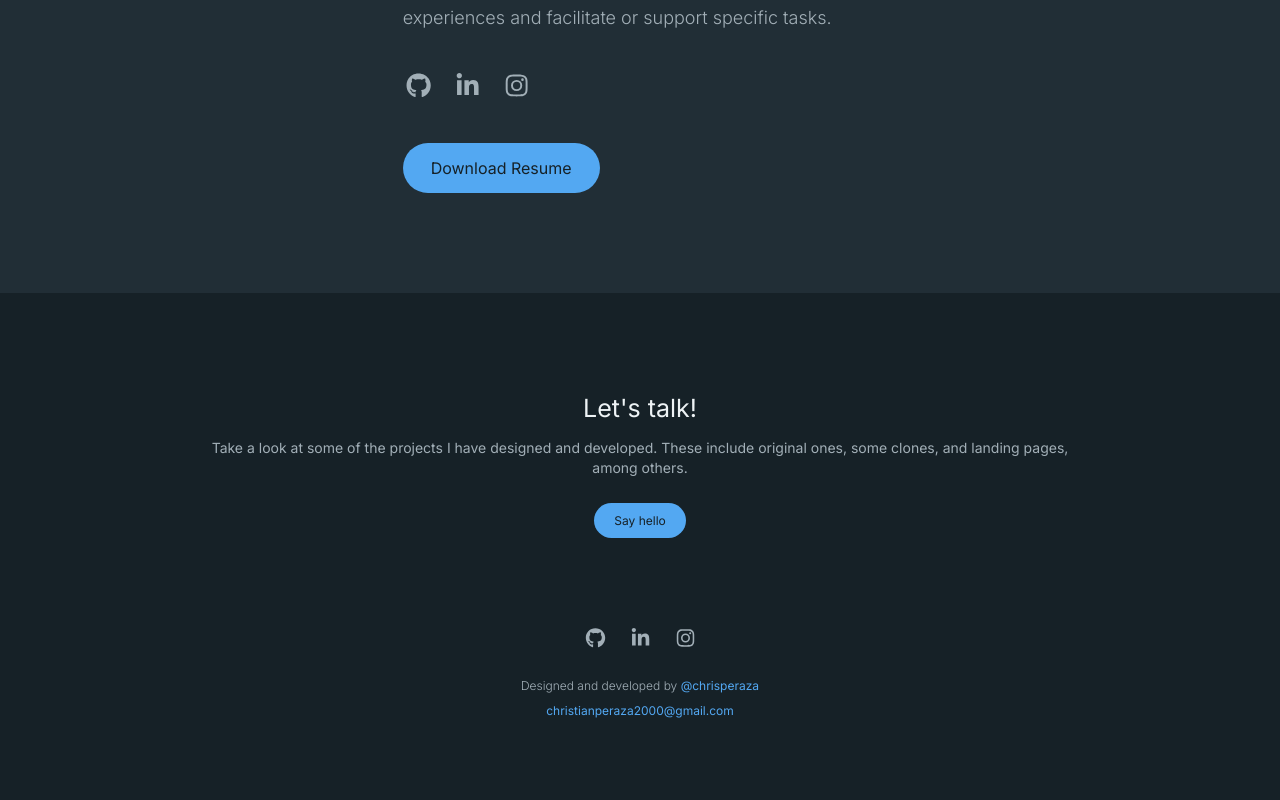
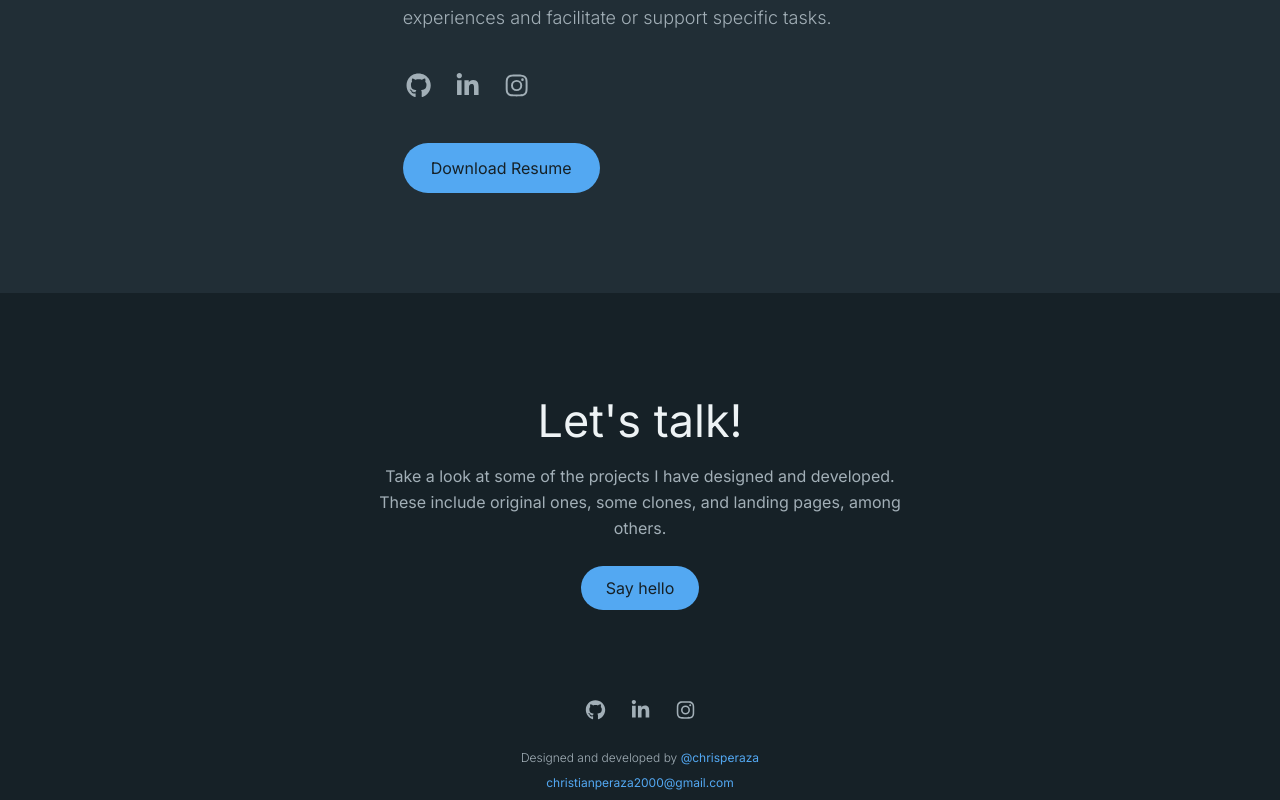
Before and after one commit to chrisperaza/portfolio-dev, a React (Vite) app: page / in a window 1280 px wide. Shown: the part 4241-5041 px from the top of the page. Before the commit the page ends 4969 px from the top, so only its background shows below. Built offline with nearby package versions, Linux system fonts and the light colour scheme.

Commit message:
Add contact me section desktop styles

```diff
--- a/src/index.css
+++ b/src/index.css
@@ -890,15 +890,18 @@ body {
 /*****************************/
 .contactMe-container {
   width: 100%;
-  padding: 30px 20px;
+  padding: 30px 0;
+  justify-items: center;
 
   .contactMe-section {
+    width: 90%;
     display: flex;
     flex-direction: column;
     gap: 25px;
     align-items: center;
 
     .contactMe-titles {
+      max-width: 600px;
       display: flex;
       flex-direction: column;
       gap: 15px;
@@ -913,6 +916,10 @@ body {
         font-size: var(--text-bigger);
         font-weight: var(--text-bold);
         color: var(--title);
+
+        @media (min-width: 992px) {
+          font-size: 45px;
+        }
       }
 
       p {
@@ -920,6 +927,11 @@ body {
         font-size: var(--text-small);
         width: 90%;
         line-height: 20px;
+
+        @media (min-width: 992px) {
+          font-size: 16px;
+          line-height: 26px;
+        }
       }
     }
 
@@ -930,6 +942,10 @@ body {
       border-radius: 50px;
       transition: transform 0.3s ease;
 
+      @media (min-width: 992px) {
+        padding: 12px 25px;
+      }
+
       &:hover {
         background-color: var(--main-dark);
         cursor: pointer;
@@ -939,6 +955,10 @@ body {
       p {
         font-size: var(--text-smaller);
         color: var(--body);
+
+        @media (min-width: 992px) {
+          font-size: 16px;
+        }
       }
     }
   }
```
